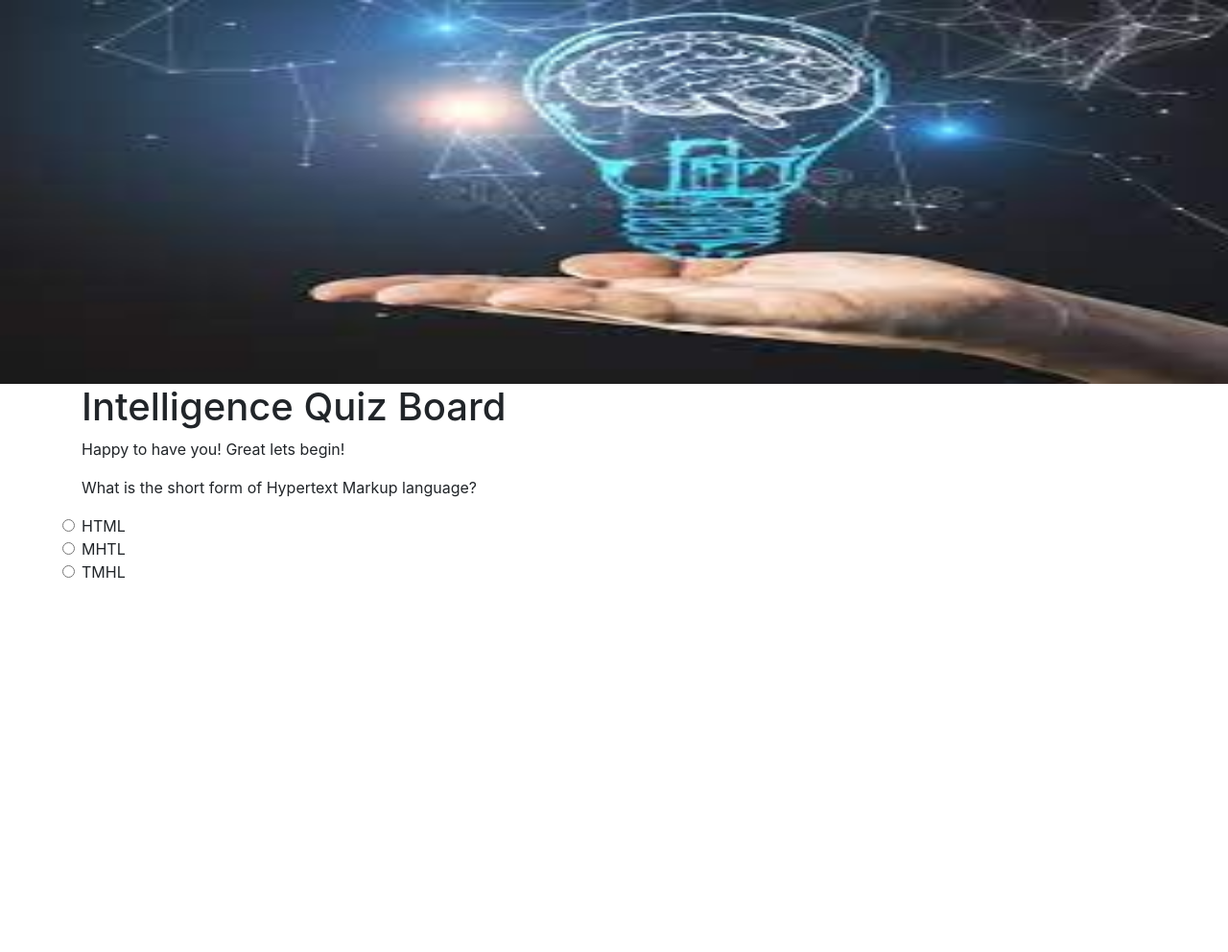
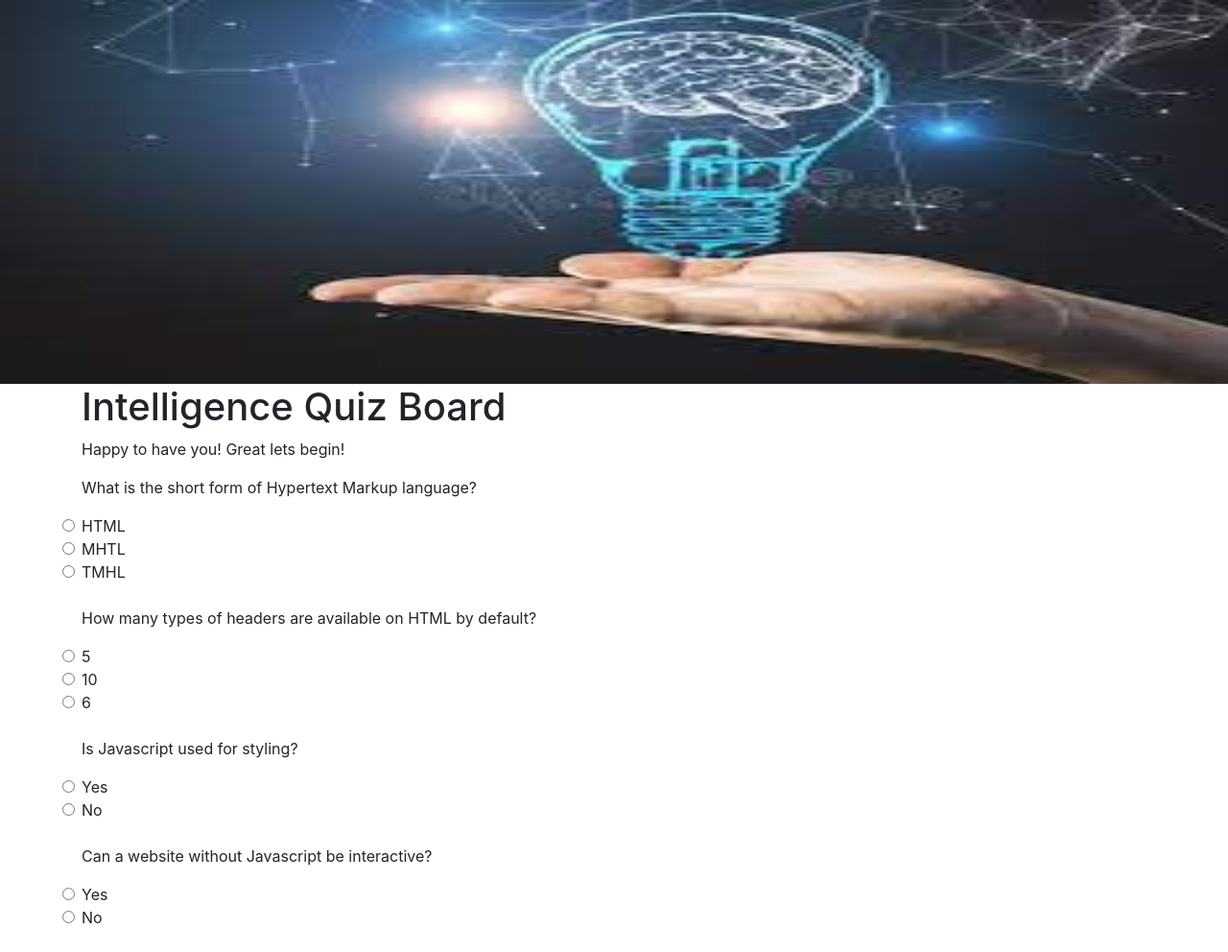
Before and after one commit to phenic00/week3_ip, a plain HTML site: page index.html in a window 1280 px wide. Shown: the top 992 px of the page at 96% size. Before the commit the page ends 800 px from the top, so only its background shows below. Drawn offline with nearby package versions, Linux system fonts and the light colour scheme.

Commit message:
Added question one, two and three with br

```diff
--- a/index.html
+++ b/index.html
@@ -24,6 +24,26 @@
             <input class="form-check-input ouranswers" type="radio" name="one" id="ans_one_c" value="0">
             <label class="form-check-label" for="ans_one_a"> TMHL  </label> <br>
             <br>
+            <p>How many types of headers are available on HTML by default?</p>
+            <input class="form-check-input ouranswers" type="radio" name="two" id="ans_two_a" value="0">
+            <label class="form-check-label" for="ans_two_a">5 </label> <br>
+           <input class="form-check-input ouranswers" type="radio" name="two" id="ans_two_b" value="0">
+            <label class="form-check-label" for="ans_two_b"> 10 </label> <br>
+            <input class="form-check-input ouranswers" type="radio" name="two" id="ans_two_c" value="2">
+            <label class="form-check-label" for="ans_two_c"> 6 </label> <br>
+            <br>
+            <p>Is Javascript used for styling? </p>
+            <input class="form-check-input ouranswers" type="radio" name="three" id="ans_three_a" value="0">
+            <label class="form-check-label" for="ans_three_a"> Yes</label> <br>
+            <input class="form-check-input ouranswers" type="radio" name="three" id="ans_three_b" value="2">
+            <label class="form-check-label" for="ans_three_b"> No </label> <br>
+            <br>
+            <p>Can a website without Javascript be interactive? </p>
+            <input class="form-check-input ouranswers" type="radio" name="four" id="ans_four_a" value ="0">
+            <label class="form-check-label" for="ans_four_a"> Yes</label> <br>
+            <input class="form-check-input ouranswers" type="radio" name="four" id="ans_four_b" value="2">
+            <label class="form-check-label" for="ans_four_b"> No </label> <br>
+            <br>
 
         </div>
 
```
